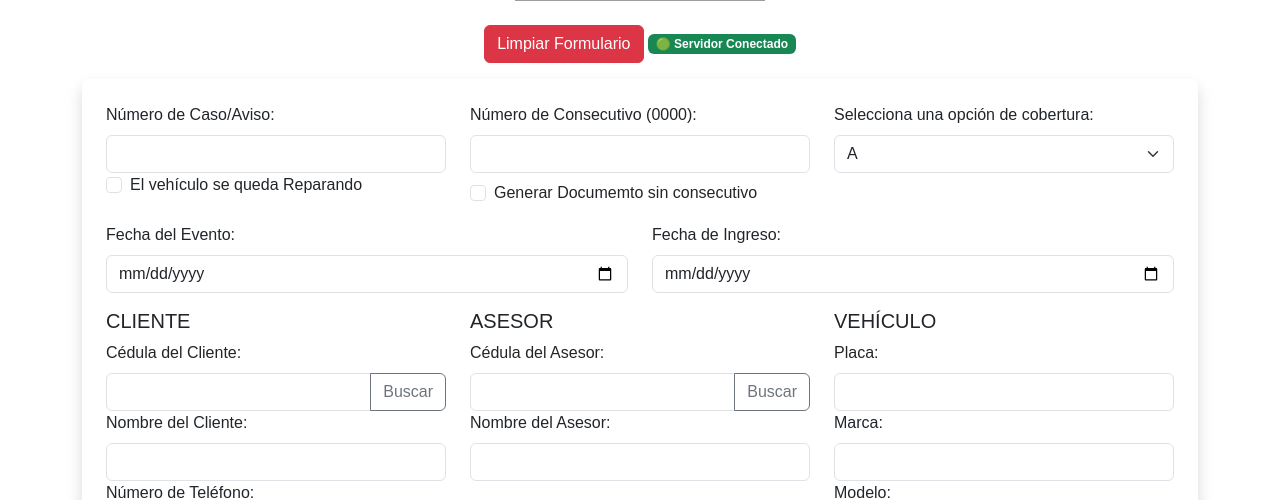
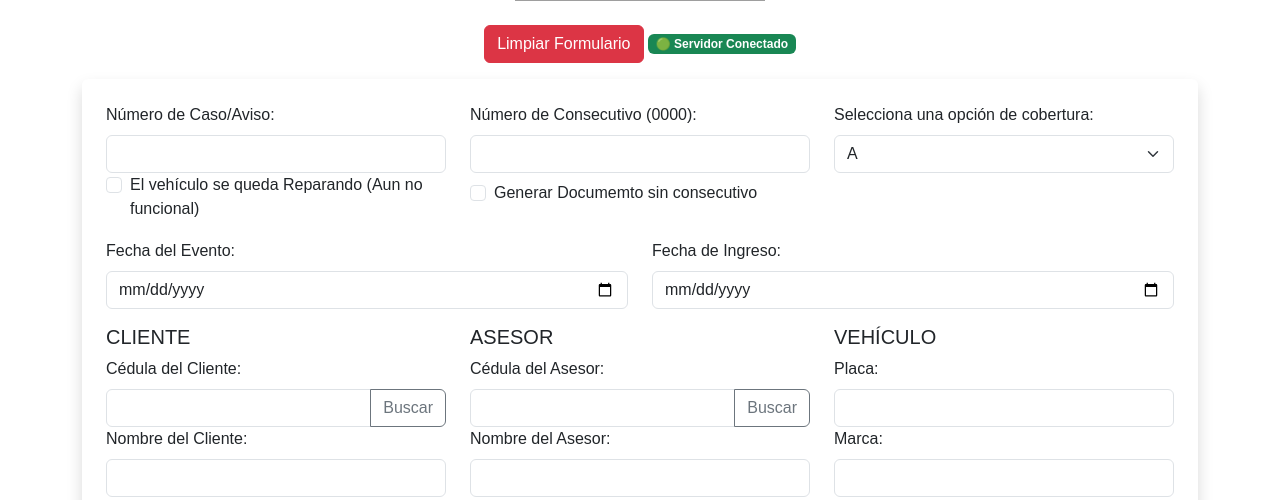
Before and after one commit to ASalazar11/WAB3, a Flask app: page / in a window 1280 px wide. Shown: the part 235-735 px from the top of the page. Run offline with Flask 3, Linux system fonts and the light colour scheme; some libraries are stand-ins or nearby versions; grey boxes are pictures that could not be loaded.

Commit message:
Update index.html

```diff
--- a/templates/index.html
+++ b/templates/index.html
@@ -338,7 +338,7 @@
 
                     <div class="form-check">
                         <input type="checkbox" class="form-check-input" id="noSeQueda" name="noSeQueda">
-                        <label class="form-check-label" for="noSeQueda"> El vehículo se queda Reparando </label>
+                        <label class="form-check-label" for="noSeQueda"> El vehículo se queda Reparando (Aun no funcional) </label>
                     </div>
 
                 </div>
```
